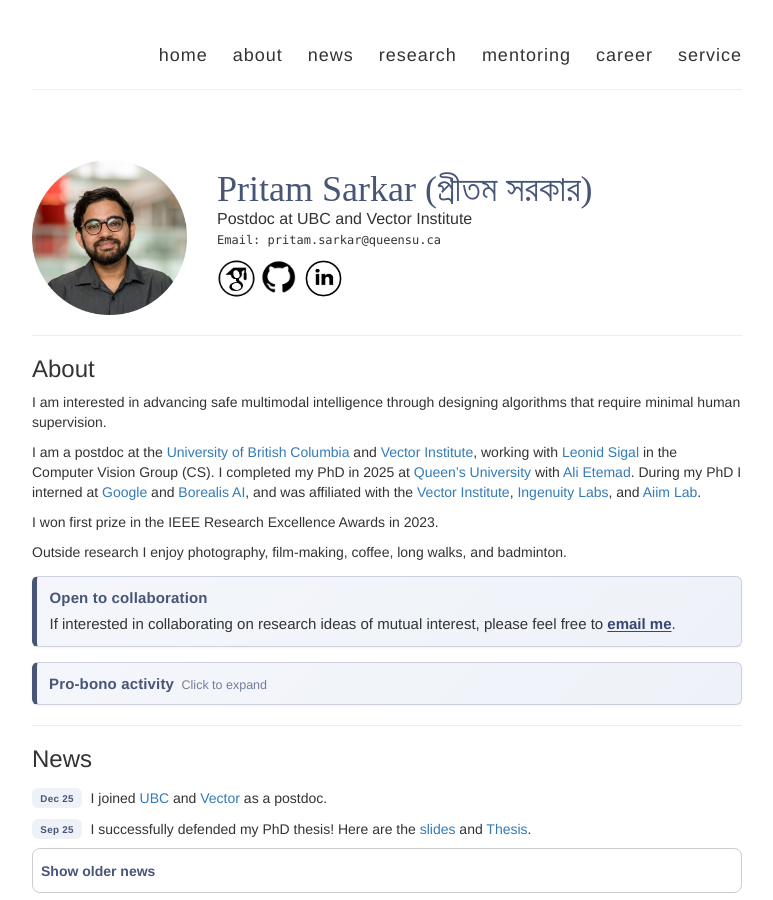
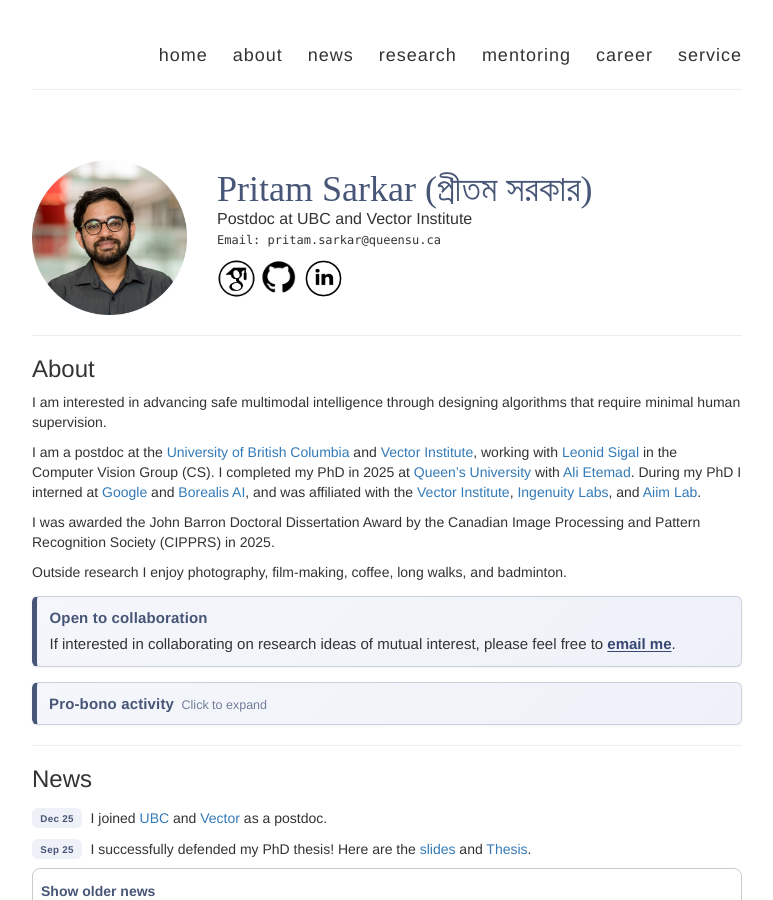
Before and after one commit to pritamqu/pritamqu.github.io, a Jekyll site: the page built from index.md, in a window 1280 px wide and 900 px high. Shown: the whole window, without its empty margins (253-1026 px from the left). Built offline with Jekyll 4.4.1, drawn with Linux system fonts in a browser that asks for light colours.

Commit message:
CIPPRS award

```diff
--- a/index.md
+++ b/index.md
@@ -47,7 +47,10 @@ I am interested in advancing safe multimodal intelligence through designing algo
 
 I am a postdoc at the [University of British Columbia](https://www.ubc.ca/) and [Vector Institute](https://vectorinstitute.ai/), working with [Leonid Sigal](https://www.cs.ubc.ca/~lsigal/) in the Computer Vision Group (CS). I completed my PhD in 2025 at [Queen’s University](https://queensu.ca/) with [Ali Etemad](https://www.aiimlab.com/ali-etemad). During my PhD I interned at [Google](https://research.google/) and [Borealis AI](https://rbcborealis.com/), and was affiliated with the [Vector Institute](https://vectorinstitute.ai/), [Ingenuity Labs](https://ingenuitylabs.queensu.ca/), and [Aiim Lab](https://www.aiimlab.com/).
 
-I won first prize in the IEEE Research Excellence Awards in 2023.
+
+<!-- I received the First Prize in the IEEE Research Excellence Awards (2023) for my work on self-supervised learning.  -->
+I was awarded the John Barron Doctoral Dissertation Award by the Canadian Image Processing and Pattern Recognition Society (CIPPRS) in 2025.
+
 
 Outside research I enjoy photography, film-making, coffee, long walks, and badminton.
 
```
